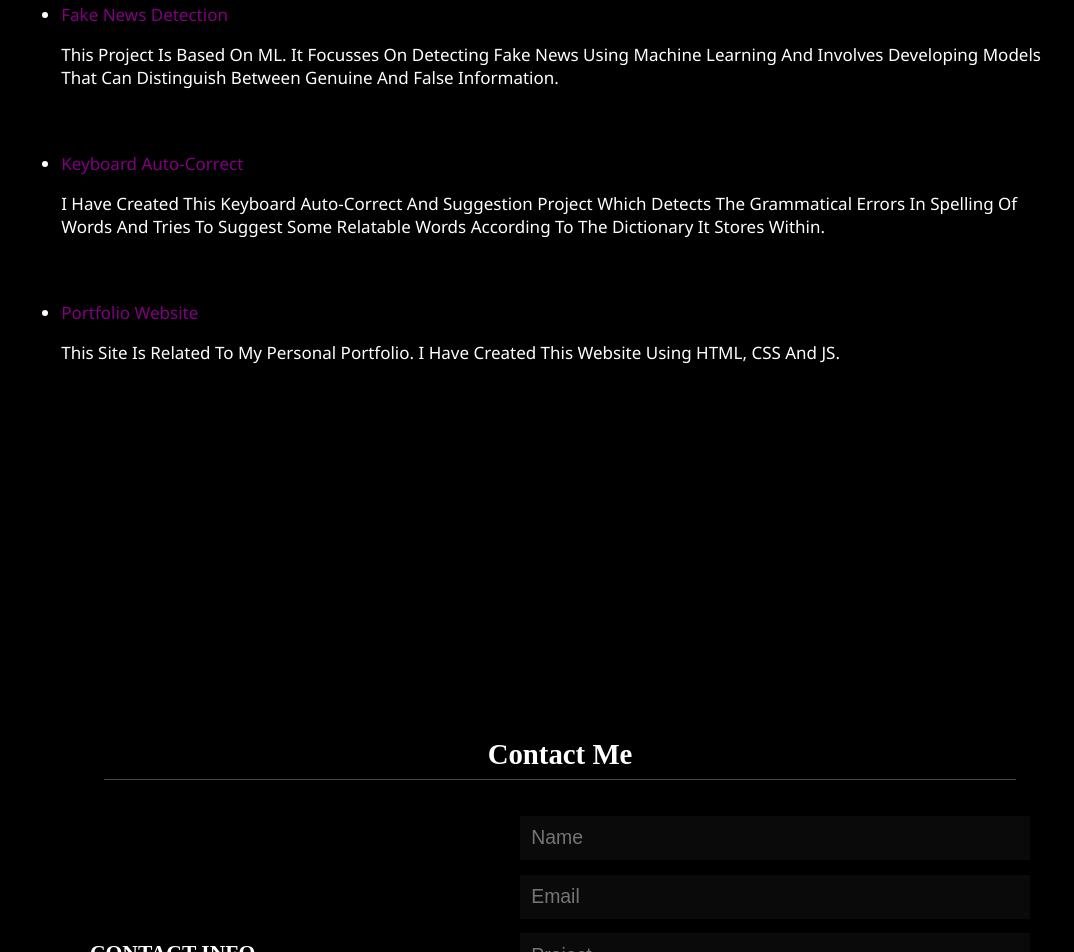
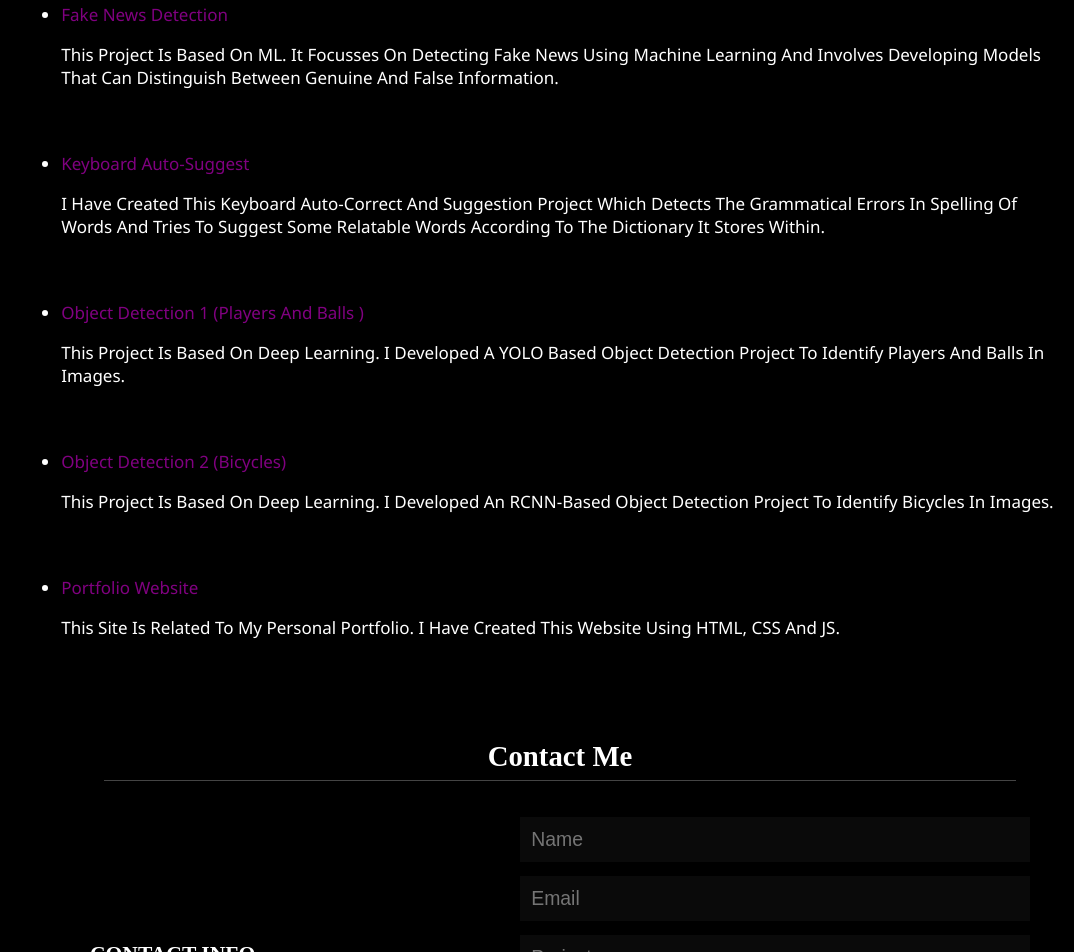
Before and after one commit to Hackit13/PORTFOLIO, a plain HTML site: page HarmeetPortfolio.html in a window 1280 px wide. Shown: the part 2484-3436 px from the top of the page, without its empty margins (206-1280 px from the left). Drawn offline with nearby package versions, Linux system fonts and the light colour scheme.

Commit message:
HarmeetPortfolio.html

```diff
--- a/HarmeetPortfolio.html
+++ b/HarmeetPortfolio.html
@@ -145,13 +145,30 @@ I hope you like this website :)
 </li>
 <br>
 <br>
+
 <li>
     <div class="links">
-        <a class="name"href="https://github.com/Hackit13/keyboard-autocorrect">Keyboard auto-correct</a><br>
+        <a class="name"href="https://github.com/Hackit13/keyboard-autocorrect">Keyboard auto-suggest</a><br>
         <p>I have created this keyboard auto-correct and suggestion project
             which detects the grammatical errors in spelling of words and tries to suggest
             some relatable words according to the dictionary it stores within.</p>
     </div>
+</li>
+<br>
+<br>
+<li><div class="links">
+    <a class="name" href="https://github.com/Hackit13/object-detection-player-and-ball-">Object detection 1 (players and balls )</a>
+    <br>
+    <p>This project is based on Deep Learning. I developed a YOLO based object detection project to identify players and balls in images.</p>
+</div>
+</li>
+<br>
+<br>
+<li><div class="links">
+    <a class="name" href="https://github.com/Hackit13/OBJECT-DETECTION-USING-RCNN">Object detection 2 (bicycles)</a>
+    <br>
+    <p>This project is based on Deep Learning. I developed an RCNN-based object detection project to identify bicycles in images.</p>
+</div>
 </li>
 <br>
 <br>
```
